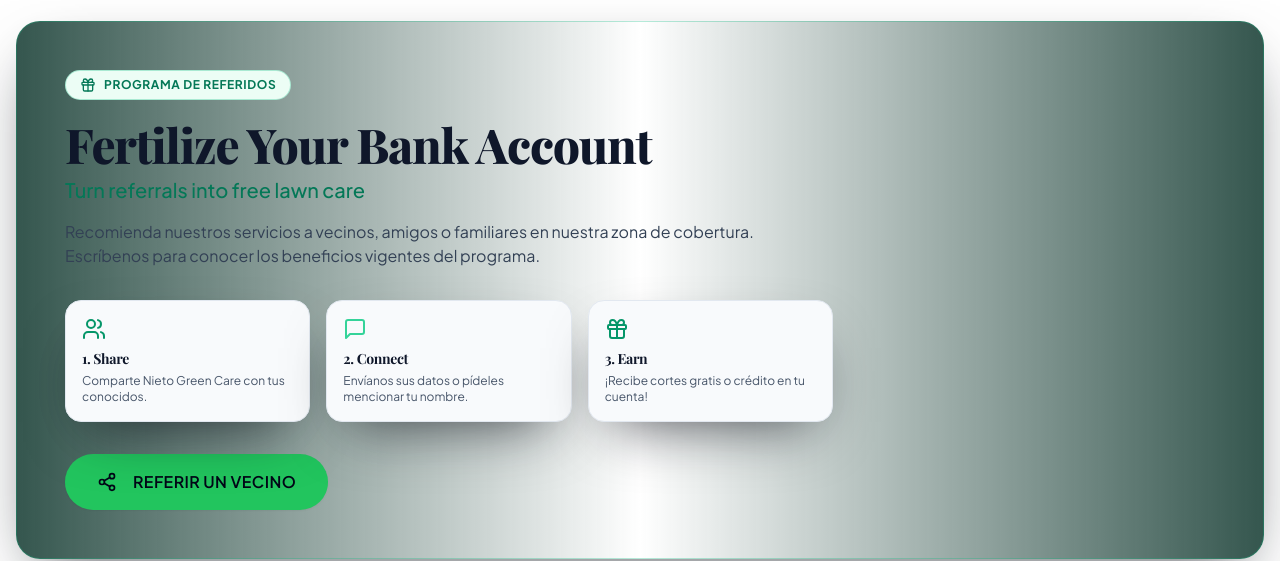
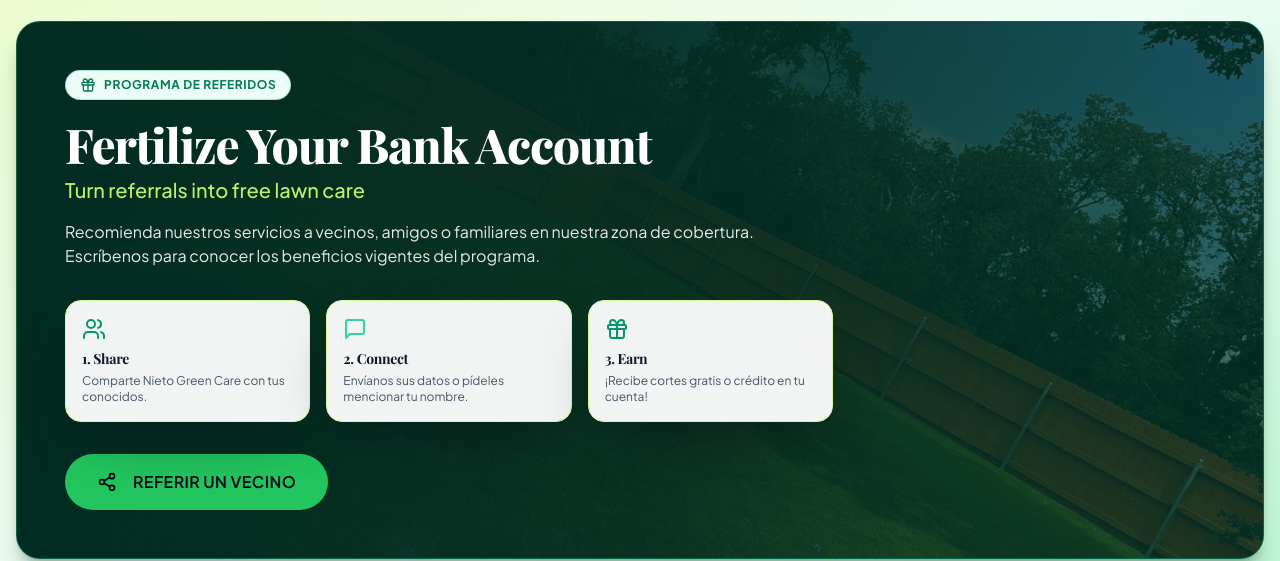
Before and after one commit to Yamilethklu/Nietogreecare_site, a Next.js app: page /referrals in a window 1280 px wide. Shown: the part 156-717 px from the top of the page. Built offline with nearby package versions, Linux system fonts and the light colour scheme; no server answers; a web font is replaced by a local one.

Commit message:
Bring vivid green backgrounds and job photos across public pages

```diff
--- a/src/app/contact/page.tsx
+++ b/src/app/contact/page.tsx
@@ -1,8 +1,9 @@
 import { ContactSection } from "@/components/site/contact-section";
 import { PublicPage } from "@/components/site/public-page";
+import { PhotoShowcase } from "@/components/site/photo-showcase";
 
 export const metadata = { title: "Contacto | Nieto Green Care LLC" };
 
 export default function ContactPage() {
-  return <PublicPage><ContactSection /></PublicPage>;
+  return <PublicPage><ContactSection /><PhotoShowcase heading="Jardines cuidados por nuestro equipo" start={2} /></PublicPage>;
 }
--- a/src/app/page.tsx
+++ b/src/app/page.tsx
@@ -62,7 +62,7 @@ export default async function HomePage() {
         dangerouslySetInnerHTML={{ __html: JSON.stringify(structuredData) }}
       />
       <SiteHeader />
-      <main className="bg-white text-slate-900">
+      <main className="bg-emerald-50 text-slate-900">
         <Hero backgroundUrl={grassPhoto?.url ?? "/hero-bg.jpg"} />
         <GalleryCarousel items={slides.length ? slides : [{ id: "lawn-photo", url: "/hero-bg.jpg", title: "Nieto Green Care LLC", description: null, location: null }]} />
         <div className="container border-t border-slate-200 py-8 text-center text-sm text-slate-600">
--- a/src/app/questions/page.tsx
+++ b/src/app/questions/page.tsx
@@ -1,8 +1,9 @@
 import { FaqSection } from "@/components/site/faq-section";
 import { PublicPage } from "@/components/site/public-page";
+import { PhotoShowcase } from "@/components/site/photo-showcase";
 
 export const metadata = { title: "Preguntas frecuentes | Nieto Green Care LLC" };
 
 export default function QuestionsPage() {
-  return <PublicPage><FaqSection /></PublicPage>;
+  return <PublicPage><PhotoShowcase heading="Resultados de nuestro trabajo" start={1} /><FaqSection /></PublicPage>;
 }
--- a/src/app/quote/page.tsx
+++ b/src/app/quote/page.tsx
@@ -1,12 +1,11 @@
-"use client";
-
 import { OtherServicesForm } from "@/components/quote/other-services-form";
 import { QuoteFlow } from "@/components/quote/quote-flow";
+import { PhotoShowcase } from "@/components/site/photo-showcase";
 
 export default function QuotePage() {
   return (
-    <main className="relative min-h-screen overflow-hidden bg-[radial-gradient(ellipse_at_12%_6%,#bbf7d0_0%,transparent_42%),radial-gradient(ellipse_at_88%_48%,#d9f99d_0%,transparent_40%),linear-gradient(180deg,#f0fdf4_0%,#ecfccb_54%,#dcfce7_100%)] py-10 text-slate-900 sm:py-16">
-      <div className="container relative max-w-4xl space-y-12">
+    <main className="relative min-h-screen overflow-hidden bg-[radial-gradient(ellipse_at_12%_6%,#bbf7d0_0%,transparent_42%),radial-gradient(ellipse_at_88%_48%,#d9f99d_0%,transparent_40%),linear-gradient(180deg,#f0fdf4_0%,#ecfccb_54%,#dcfce7_100%)] text-slate-900">
+      <div className="container relative max-w-4xl space-y-12 py-10 sm:py-16">
       {/* Cotizador Principal de Yarda (7 pasos) */}
       <QuoteFlow />
 
@@ -15,6 +14,7 @@ export default function QuotePage() {
         <OtherServicesForm />
       </div>
       </div>
+      <PhotoShowcase heading="Ejemplos de los jardines que cuidamos" start={3} />
     </main>
   );
 }
--- a/src/components/site/hero.tsx
+++ b/src/components/site/hero.tsx
@@ -98,15 +98,15 @@ export function Hero({ backgroundUrl }: { backgroundUrl: string }) {
   return (
     <section
       id="inicio"
-      className="relative isolate overflow-hidden bg-white pb-16 pt-16 sm:pt-20 lg:pb-24"
+      className="relative isolate overflow-hidden bg-gradient-to-b from-emerald-100 to-lime-50 pb-16 pt-16 sm:pt-20 lg:pb-24"
     >
-      <div className="absolute inset-x-0 top-0 -z-10 h-[680px] bg-cover bg-center" style={{ backgroundImage: `linear-gradient(90deg, rgba(255,255,255,.94), rgba(255,255,255,.74) 54%, rgba(255,255,255,.3)), url(${JSON.stringify(backgroundUrl)})` }} aria-hidden="true" />
+      <div className="absolute inset-x-0 top-0 -z-10 h-[780px] bg-cover bg-center" style={{ backgroundImage: `linear-gradient(90deg, rgba(236,253,245,.93), rgba(220,252,231,.70) 54%, rgba(20,83,45,.10)), url(${JSON.stringify(backgroundUrl)})` }} aria-hidden="true" />
       <div className="container relative grid items-center gap-14 lg:grid-cols-[1.05fr_0.95fr]">
         <motion.div
           initial="hidden"
           animate="visible"
           variants={{ visible: { transition: { staggerChildren: 0.09 } } }}
-          className="relative flex flex-col gap-6 rounded-3xl border border-slate-200 bg-white/90 p-5 shadow-xl backdrop-blur-md sm:p-7 lg:-ml-7"
+          className="relative flex flex-col gap-6 rounded-3xl border border-lime-300 bg-white/85 p-5 shadow-xl shadow-emerald-950/15 backdrop-blur-md sm:p-7 lg:-ml-7"
         >
           <motion.div variants={fadeUp} transition={{ duration: 0.5 }}>
             <Badge className="gap-2">
--- a/src/components/site/photo-showcase.tsx
+++ b/src/components/site/photo-showcase.tsx
@@ -1,9 +1,9 @@
 import { fetchCarouselSlides } from "@/lib/gallery";
 
 /** Fotos publicadas por el negocio; excluye vídeos para mantener una composición estable. */
-export async function PhotoShowcase({ heading }: { heading: string }) {
+export async function PhotoShowcase({ heading, start = 0 }: { heading: string; start?: number }) {
   const slides = (await fetchCarouselSlides()).filter((slide) => !/\.(?:mp4|mov|webm)(?:$|[?#])/i.test(slide.url));
-  const photos = slides.length ? slides.slice(0, 3) : [{ id: "lawn", url: "/hero-bg.jpg", title: "Nieto Green Care LLC", description: null, location: null }];
+  const photos = slides.length ? [...slides.slice(start), ...slides.slice(0, start)].slice(0, 3) : [{ id: "lawn", url: "/hero-bg.jpg", title: "Nieto Green Care LLC", description: null, location: null }];
 
   return <section className="bg-gradient-to-br from-emerald-950 via-emerald-800 to-green-600 py-12 text-white sm:py-16">
     <div className="container">
--- a/src/components/site/public-page.tsx
+++ b/src/components/site/public-page.tsx
@@ -3,6 +3,6 @@ import { SiteHeader } from "@/components/site/header";
 export function PublicPage({ children }: { children: React.ReactNode }) {
   return <>
     <SiteHeader />
-    <main className="min-h-[calc(100dvh-5rem)] bg-white text-slate-900">{children}</main>
+    <main className="min-h-[calc(100dvh-5rem)] bg-gradient-to-b from-emerald-50 via-lime-50 to-emerald-100 text-slate-900">{children}</main>
   </>;
 }
--- a/src/components/site/referrals-section.tsx
+++ b/src/components/site/referrals-section.tsx
@@ -16,30 +16,32 @@ export function ReferralsSection() {
   );
 
   return (
-    <section id="referrals" className="ngc-section scroll-mt-24 relative overflow-hidden">
+    <section id="referrals" className="ngc-section scroll-mt-24 relative overflow-hidden bg-gradient-to-br from-lime-100 via-emerald-50 to-green-200">
       <div className="container flex flex-col gap-10">
-        <div className="relative rounded-3xl border border-emerald-500/30 bg-gradient-to-r from-emerald-950/80 via-white to-emerald-950/80 p-8 sm:p-12 shadow-luxury backdrop-blur">
-          <div className="max-w-3xl">
+        <div className="relative overflow-hidden rounded-3xl border border-emerald-500/40 bg-emerald-950 p-8 shadow-xl shadow-emerald-950/25 sm:p-12">
+          <div className="absolute inset-0 bg-cover bg-center opacity-40" style={{ backgroundImage: "url('/hero-bg.jpg')" }} aria-hidden="true" />
+          <div className="absolute inset-0 bg-gradient-to-r from-emerald-950 via-emerald-950/85 to-emerald-900/30" aria-hidden="true" />
+          <div className="relative max-w-3xl">
             <div className="inline-flex items-center gap-2 rounded-full border border-emerald-500/30 bg-emerald-50 px-3.5 py-1.5 text-xs font-bold uppercase tracking-wider text-emerald-700">
               <Gift className="size-4" />
               {isEs ? "Programa de Referidos" : "Referral Rewards"}
             </div>
 
-            <h2 className="mt-5 font-display text-3xl font-extrabold text-slate-900 sm:text-4xl lg:text-5xl">
+            <h2 className="mt-5 font-display text-3xl font-extrabold text-white sm:text-4xl lg:text-5xl">
               Fertilize Your Bank Account
             </h2>
-            <p className="mt-2 text-xl font-medium text-emerald-700">
+            <p className="mt-2 text-xl font-medium text-lime-300">
               Turn referrals into free lawn care
             </p>
 
-            <p className="mt-4 text-sm leading-relaxed text-slate-700 sm:text-base">
+            <p className="mt-4 text-sm leading-relaxed text-white/90 sm:text-base">
               {isEs
                 ? "Recomienda nuestros servicios a vecinos, amigos o familiares en nuestra zona de cobertura. Escríbenos para conocer los beneficios vigentes del programa."
                 : "Refer neighbors, friends or family in our service area. Text us to ask about current referral benefits."}
             </p>
 
             <div className="mt-8 grid gap-4 sm:grid-cols-3 text-left">
-              <Card className="border-slate-200 bg-slate-50 p-4">
+              <Card className="border-lime-200 bg-white/95 p-4">
                 <Users className="size-6 text-emerald-600" />
                 <h4 className="mt-2 text-sm font-bold text-slate-900">1. Share</h4>
                 <p className="mt-1 text-xs text-slate-600">
@@ -47,7 +49,7 @@ export function ReferralsSection() {
                 </p>
               </Card>
 
-              <Card className="border-slate-200 bg-slate-50 p-4">
+              <Card className="border-lime-200 bg-white/95 p-4">
                 <MessageSquare className="size-6 text-emerald-400" />
                 <h4 className="mt-2 text-sm font-bold text-slate-900">2. Connect</h4>
                 <p className="mt-1 text-xs text-slate-600">
@@ -55,7 +57,7 @@ export function ReferralsSection() {
                 </p>
               </Card>
 
-              <Card className="border-slate-200 bg-slate-50 p-4">
+              <Card className="border-lime-200 bg-white/95 p-4">
                 <Gift className="size-6 text-emerald-600" />
                 <h4 className="mt-2 text-sm font-bold text-slate-900">3. Earn</h4>
                 <p className="mt-1 text-xs text-slate-600">
```
